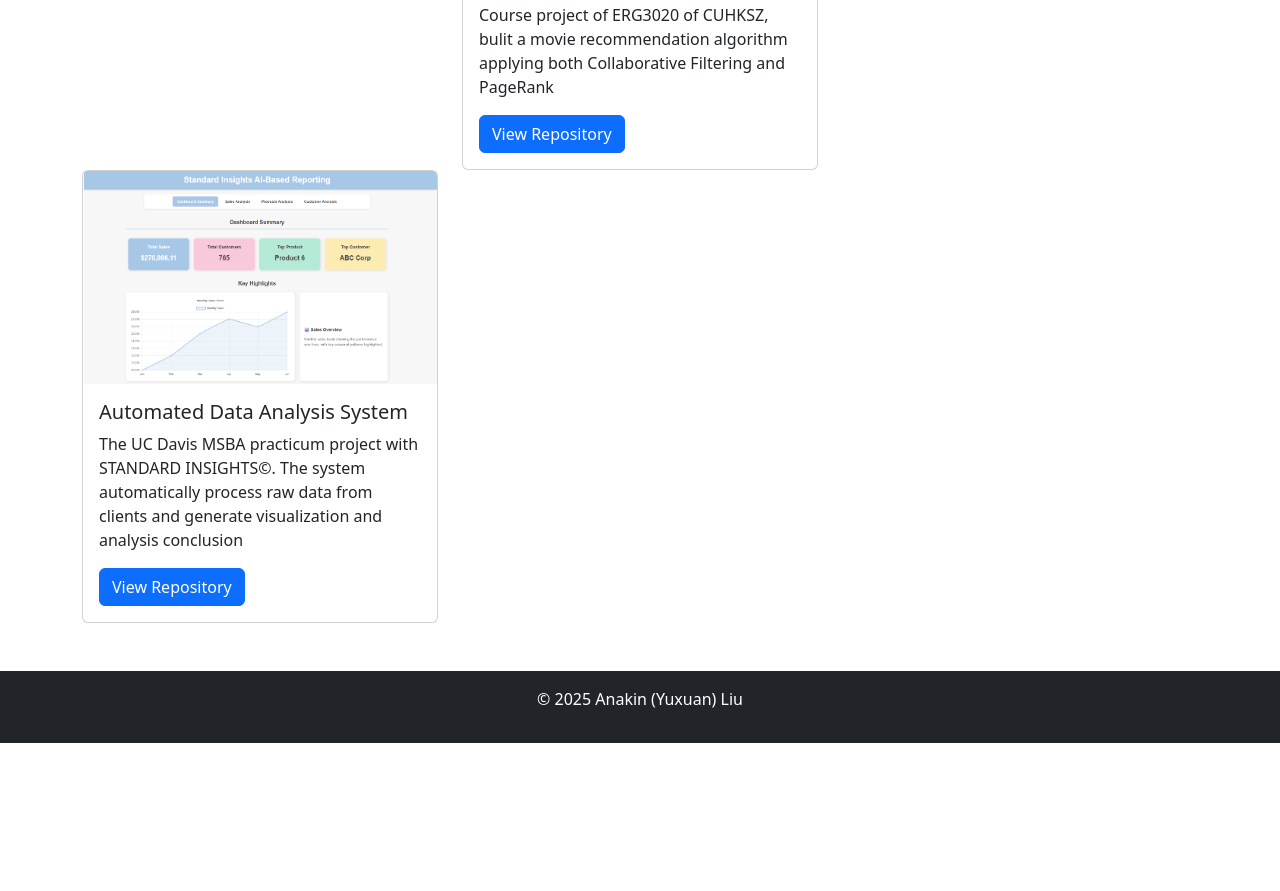
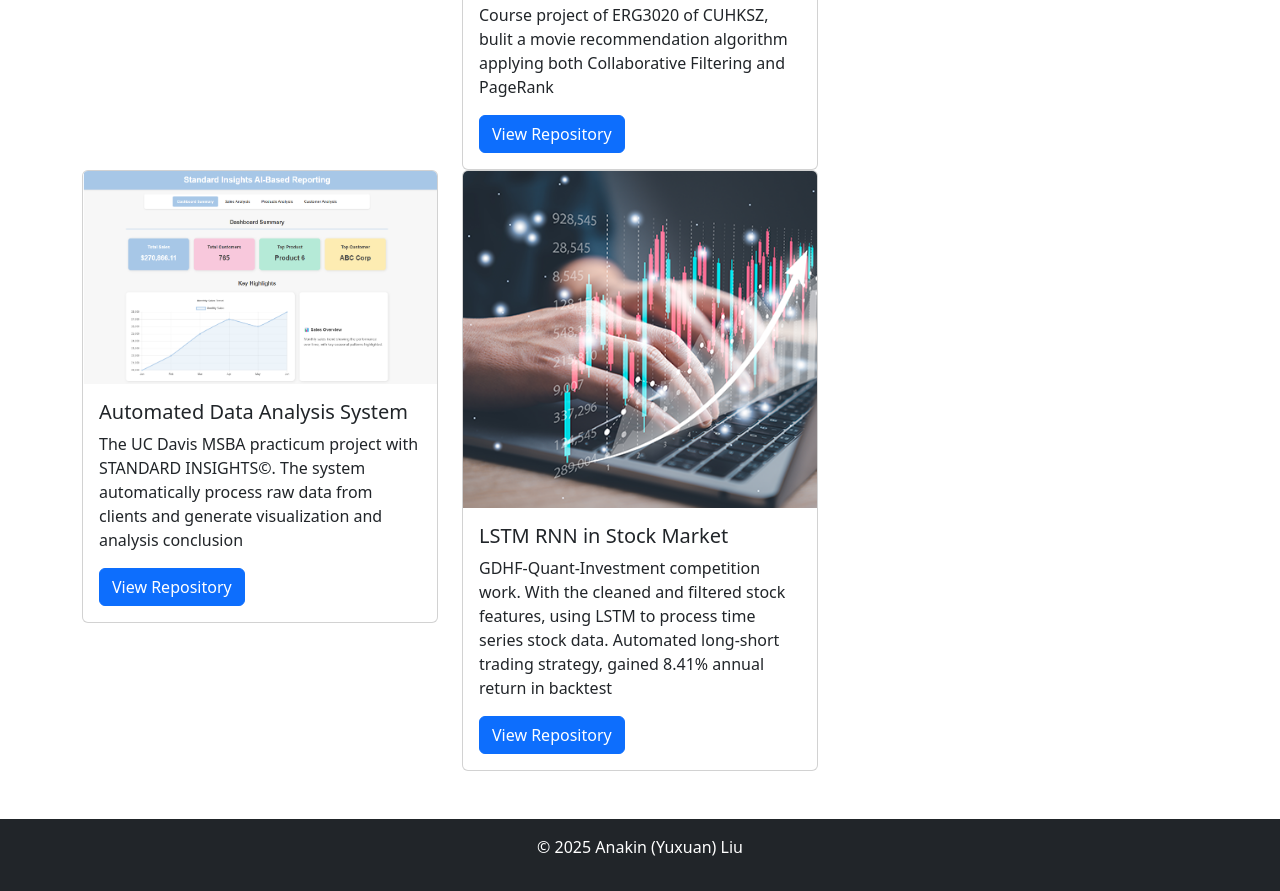
Before and after one commit to yuxuananakinliu/yuxuananakinliu.github.io, a plain HTML site: page index.html in a window 1280 px wide. Shown: the part 929-1820 px from the top of the page. Before the commit the page ends 1672 px from the top, so only its background shows below. Drawn offline with nearby package versions, Linux system fonts and the light colour scheme.

Commit message:
Update index.html

```diff
--- a/index.html
+++ b/index.html
@@ -64,6 +64,17 @@
                     </div>
                 </div>
             </div>
+
+            <div class="col-md-4">
+                <div class="card">
+                    <img src="https://yuxuananakinliu.github.io/quantinvest.png" class="card-img-top project-img" alt="Project Image">
+                    <div class="card-body">
+                        <h5 class="card-title">LSTM RNN in Stock Market</h5>
+                        <p>GDHF-Quant-Investment competition work. With the cleaned and filtered stock features, using LSTM to process time series stock data. Automated long-short trading strategy, gained 8.41% annual return in backtest</p>
+                        <a href="https://github.com/ZhimingMei/GDHF-Quant-Investment" class="btn btn-primary" target="_blank">View Repository</a>
+                    </div>
+                </div>
+            </div>
         </div>
     </section>
 
```
